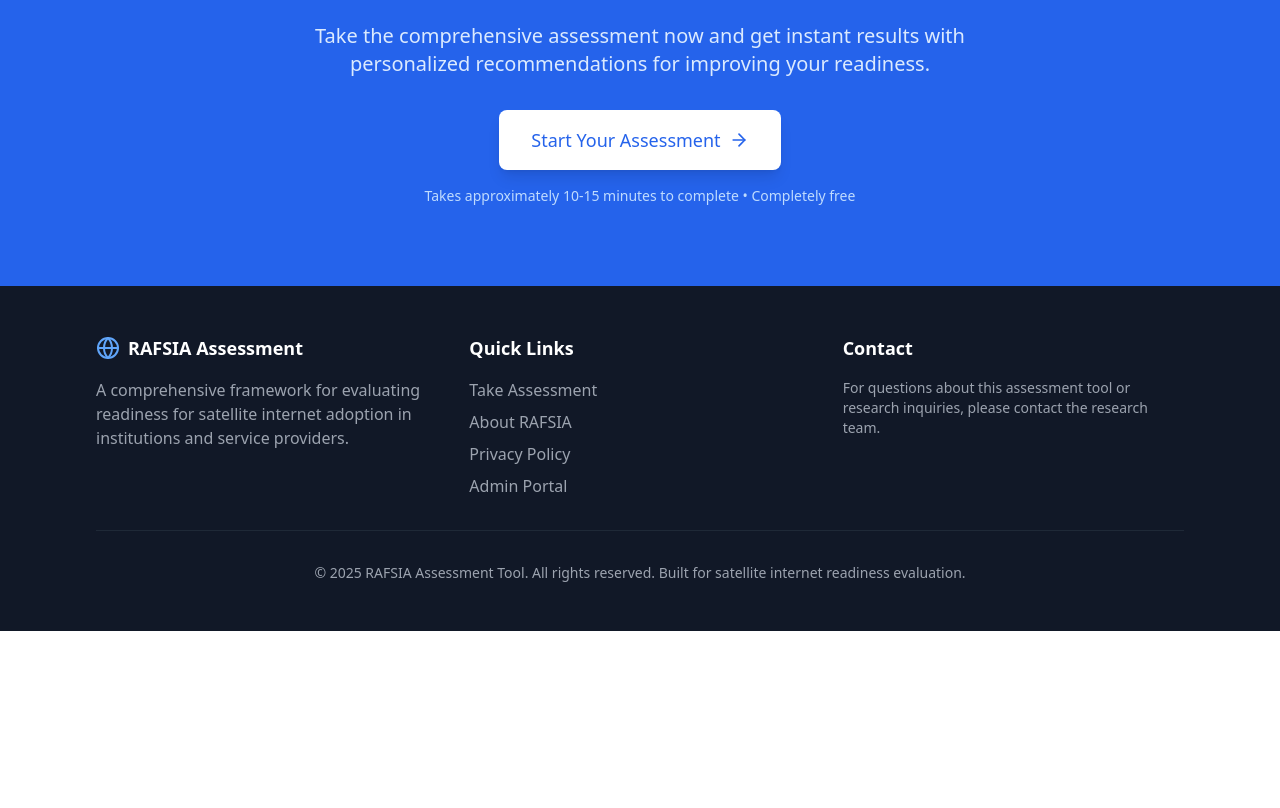
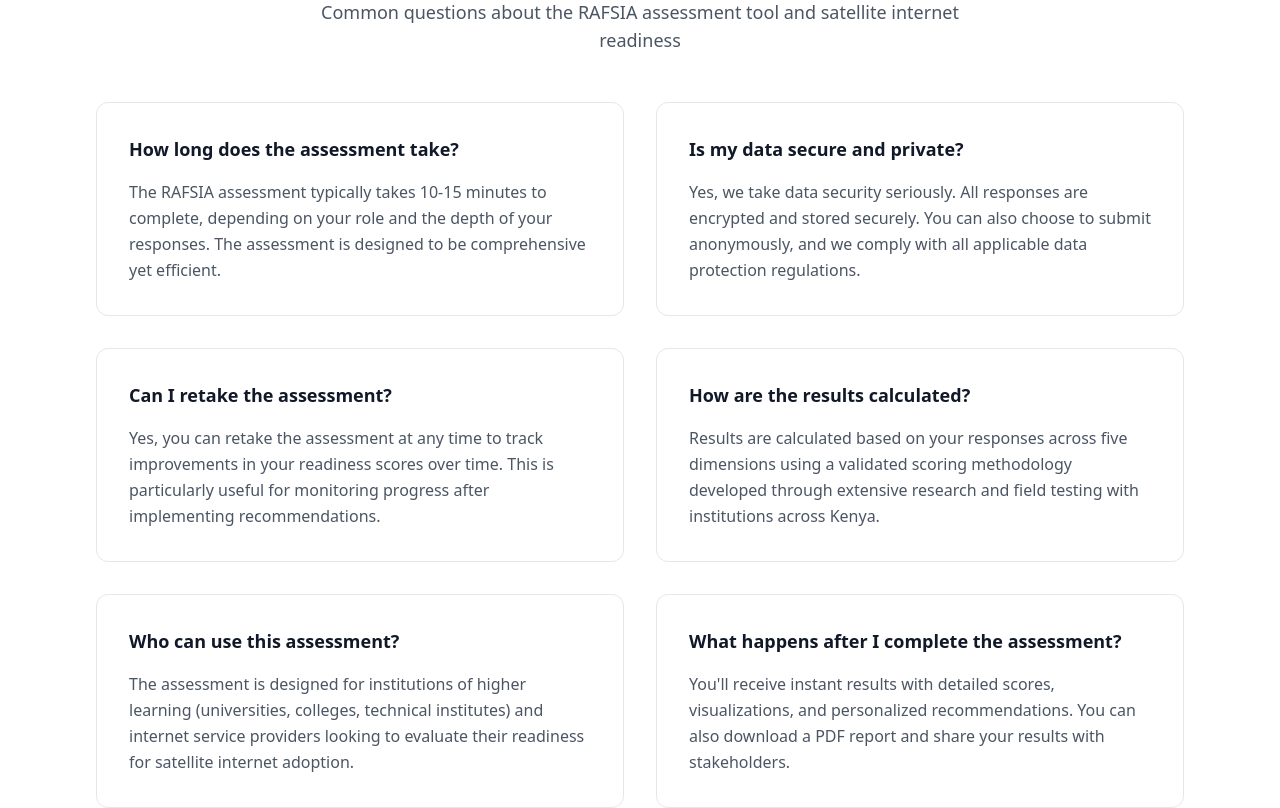
Before and after one commit to mikemuturi/Research, a React (Vite) app: page / in a window 1280 px wide. Shown: the part 2102-2910 px from the top of the page. Before the commit the page ends 2733 px from the top, so only its background shows below. Built offline with nearby package versions, Linux system fonts and the light colour scheme.

Commit message:
Updated HomePage.tsx

```diff
--- a/src/pages/HomePage.tsx
+++ b/src/pages/HomePage.tsx
@@ -201,6 +201,86 @@ const HomePage: React.FC = () => {
         </div>
       </section>
 
+      {/* FAQ Section */}
+      <section className="py-16 bg-white">
+        <div className="max-w-6xl mx-auto px-4 sm:px-6 lg:px-8">
+          <div className="text-center mb-12">
+            <h2 className="text-3xl font-bold text-gray-900 mb-4">Frequently Asked Questions</h2>
+            <p className="text-lg text-gray-600 max-w-2xl mx-auto">
+              Common questions about the RAFSIA assessment tool and satellite internet readiness
+            </p>
+          </div>
+
+          <div className="grid grid-cols-1 md:grid-cols-2 gap-8">
+            <div className="bg-white border border-gray-200 rounded-xl p-8 hover:shadow-lg transition-shadow">
+              <h3 className="text-lg font-semibold text-gray-900 mb-4">
+                How long does the assessment take?
+              </h3>
+              <p className="text-gray-600 leading-relaxed">
+                The RAFSIA assessment typically takes 10-15 minutes to complete, depending on your
+                role and the depth of your responses. The assessment is designed to be comprehensive
+                yet efficient.
+              </p>
+            </div>
+
+            <div className="bg-white border border-gray-200 rounded-xl p-8 hover:shadow-lg transition-shadow">
+              <h3 className="text-lg font-semibold text-gray-900 mb-4">
+                Is my data secure and private?
+              </h3>
+              <p className="text-gray-600 leading-relaxed">
+                Yes, we take data security seriously. All responses are encrypted and stored securely.
+                You can also choose to submit anonymously, and we comply with all applicable data
+                protection regulations.
+              </p>
+            </div>
+
+            <div className="bg-white border border-gray-200 rounded-xl p-8 hover:shadow-lg transition-shadow">
+              <h3 className="text-lg font-semibold text-gray-900 mb-4">
+                Can I retake the assessment?
+              </h3>
+              <p className="text-gray-600 leading-relaxed">
+                Yes, you can retake the assessment at any time to track improvements in your
+                readiness scores over time. This is particularly useful for monitoring progress
+                after implementing recommendations.
+              </p>
+            </div>
+
+            <div className="bg-white border border-gray-200 rounded-xl p-8 hover:shadow-lg transition-shadow">
+              <h3 className="text-lg font-semibold text-gray-900 mb-4">
+                How are the results calculated?
+              </h3>
+              <p className="text-gray-600 leading-relaxed">
+                Results are calculated based on your responses across five dimensions using a
+                validated scoring methodology developed through extensive research and field testing
+                with institutions across Kenya.
+              </p>
+            </div>
+
+            <div className="bg-white border border-gray-200 rounded-xl p-8 hover:shadow-lg transition-shadow">
+              <h3 className="text-lg font-semibold text-gray-900 mb-4">
+                Who can use this assessment?
+              </h3>
+              <p className="text-gray-600 leading-relaxed">
+                The assessment is designed for institutions of higher learning (universities, colleges,
+                technical institutes) and internet service providers looking to evaluate their readiness
+                for satellite internet adoption.
+              </p>
+            </div>
+
+            <div className="bg-white border border-gray-200 rounded-xl p-8 hover:shadow-lg transition-shadow">
+              <h3 className="text-lg font-semibold text-gray-900 mb-4">
+                What happens after I complete the assessment?
+              </h3>
+              <p className="text-gray-600 leading-relaxed">
+                You'll receive instant results with detailed scores, visualizations, and personalized
+                recommendations. You can also download a PDF report and share your results with
+                stakeholders.
+              </p>
+            </div>
+          </div>
+        </div>
+      </section>
+
       {/* CTA Section */}
       <section className="py-20 bg-blue-600">
         <div className="max-w-4xl mx-auto text-center px-4 sm:px-6 lg:px-8">
```
